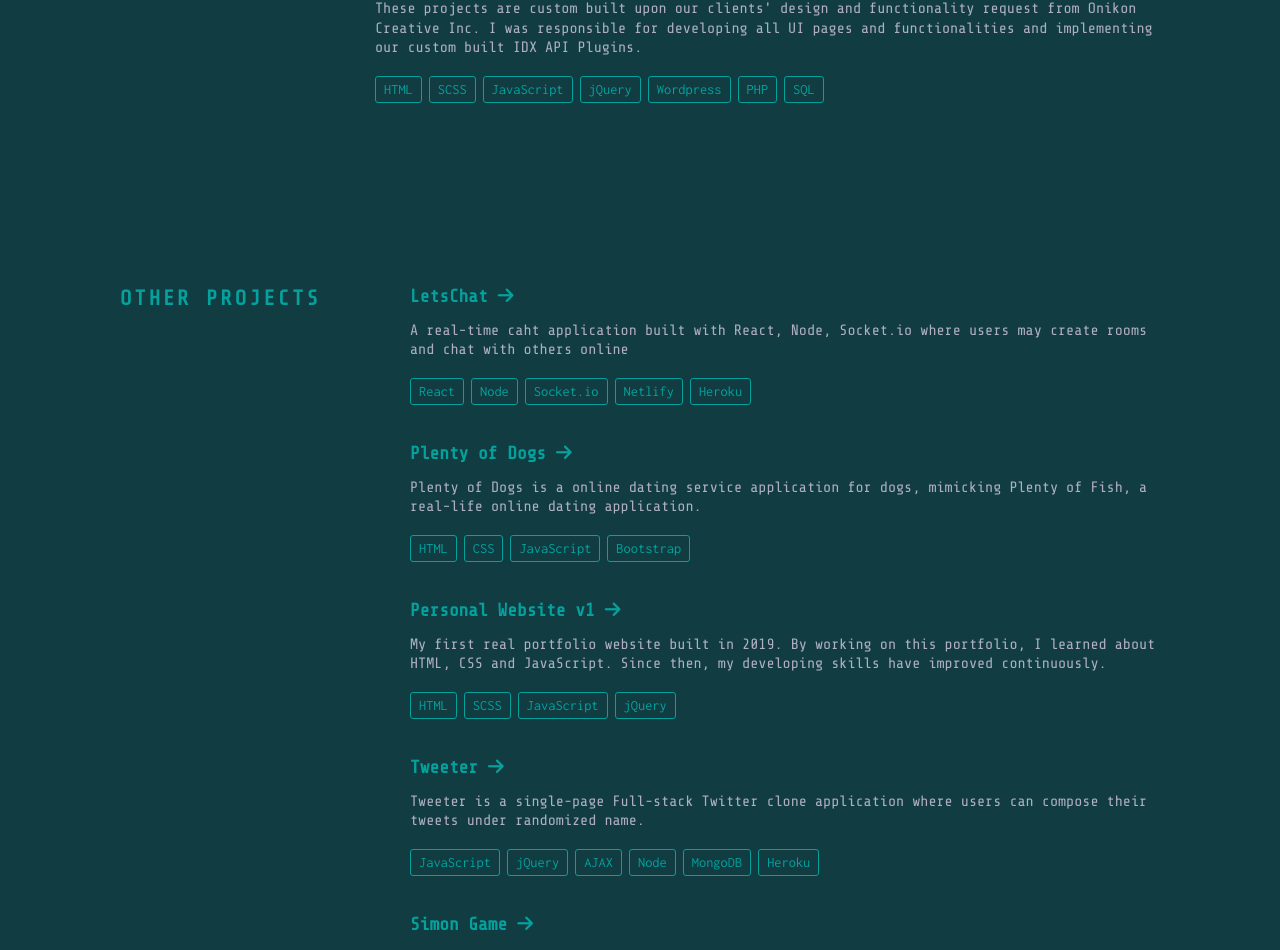
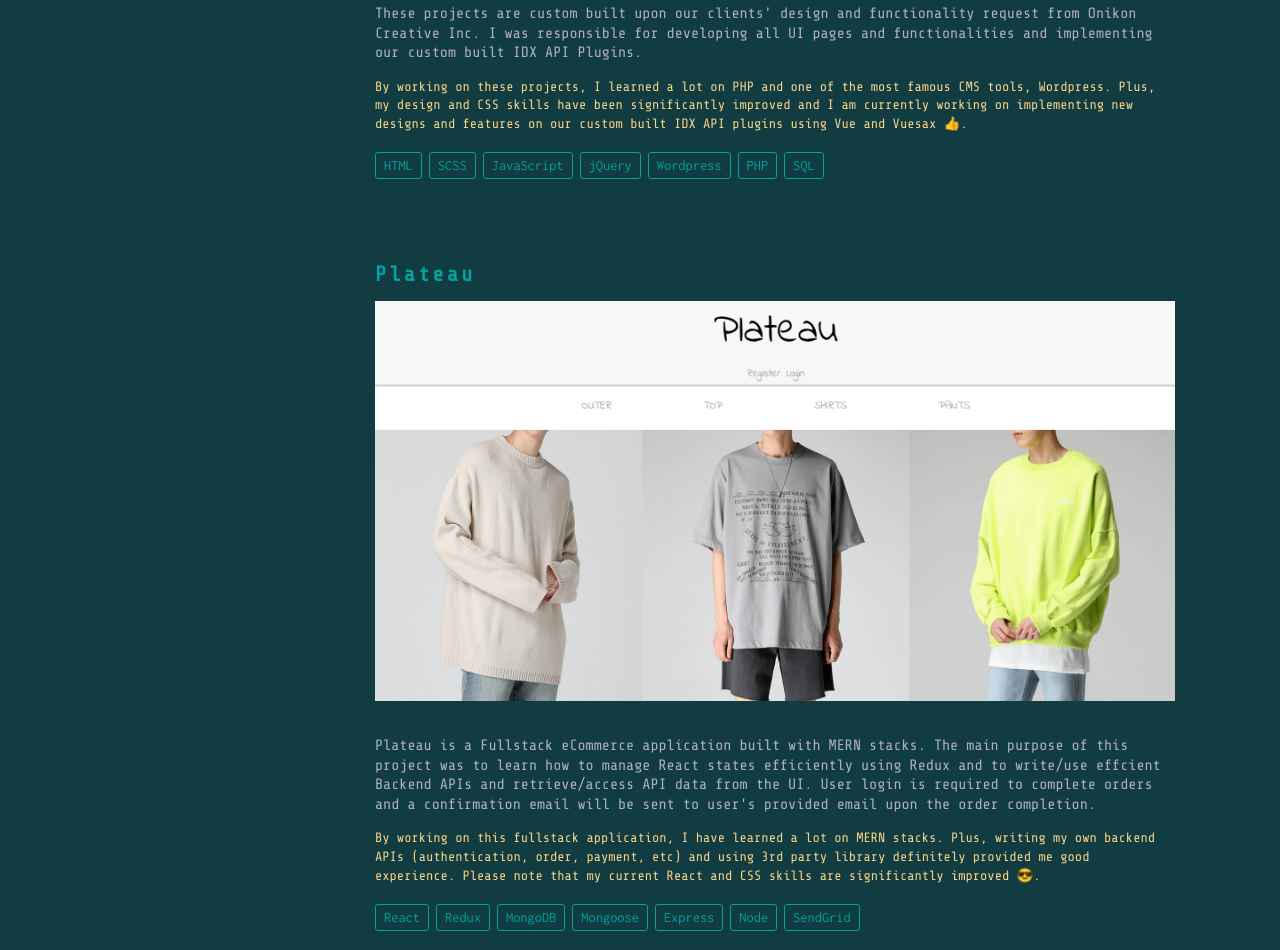
Before and after one commit to Gimorhee/portfolio-v2, a React (Create React App) app: page / in a window 1280 px wide. Shown: the part 3009-3959 px from the top of the page. Built offline with nearby package versions, Linux system fonts and the light colour scheme.

Commit message:
Added another project component in FeaturedProject component

```diff
--- a/src/components/projects/featured/FeaturedProjects.js
+++ b/src/components/projects/featured/FeaturedProjects.js
@@ -1,6 +1,7 @@
 import React from "react";
 
 import OnikonProjects from "./onikon/OnikonProjects";
+import PlateauProject from "./PlateauProject";
 
 import "../../../css/projects/projects.css";
 
@@ -11,6 +12,7 @@ function FeaturedProjects() {
         <h1 className="Project-Header">FEATURED PROJECTS</h1>
         <div className="FeaturedProjects-Container">
           <OnikonProjects />
+          <PlateauProject />
         </div>
       </div>
     </div>
--- /dev/null
+++ b/src/components/projects/featured/PlateauProject.js
@@ -0,0 +1,51 @@
+import React from "react";
+
+import "../../../css/projects/projects.css";
+
+function PlateauProject() {
+  return (
+    <div className="PlateauProject-Container">
+      <h1 className="Project-Header">Plateau</h1>
+      <div className="Project-Image-Container">
+        <a
+          className="Project-Image Plateau"
+          href="https://plateau.herokuapp.com/"
+          target="_blank"
+        >
+          <div className="Project-Inner-Background"></div>
+          <span className="Project-Name">
+            <i class="fas fa-external-link-alt"></i>
+          </span>
+        </a>
+      </div>
+      <p className="Project-Info">
+        Plateau is a Fullstack eCommerce application built with MERN stacks. The
+        main purpose of this project was to learn how to manage React states
+        efficiently using Redux and to write/use effcient Backend APIs and
+        retrieve/access API data from the UI. User login is required to complete
+        orders and a confirmation email will be sent to user's provided email
+        upon the order completion.
+      </p>
+      <div className="Project-Note">
+        <p>
+          By working on this fullstack application, I have learned a lot on MERN
+          stacks. Plus, writing my own backend APIs (authentication, order,
+          payment, etc) and using 3rd party library definitely provided me good
+          experience. Please note that my current React and CSS skills are
+          significantly improved 😎.
+        </p>
+      </div>
+      <div className="Project-Stacks">
+        <span className="Project-Stack">React</span>
+        <span className="Project-Stack">Redux</span>
+        <span className="Project-Stack">MongoDB</span>
+        <span className="Project-Stack">Mongoose</span>
+        <span className="Project-Stack">Express</span>
+        <span className="Project-Stack">Node</span>
+        <span className="Project-Stack">SendGrid</span>
+      </div>
+    </div>
+  );
+}
+
+export default PlateauProject;
--- a/src/components/projects/featured/onikon/OnikonProjects.js
+++ b/src/components/projects/featured/onikon/OnikonProjects.js
@@ -7,22 +7,31 @@ import "../../../../css/projects/projects.css";
 function OnikonProjects() {
   return (
     <div className="OnikonProject-Container">
-      <h1 className="OnikonProject-Header">Real Estate Agents Website</h1>
+      <h1 className="Project-Header">Real Estate Agents Website</h1>
       <OnikonCarousel />
-      <p className="OnikonProject-Info">
+      <p className="Project-Info">
         These projects are custom built upon our clients' design and
         functionality request from Onikon Creative Inc. I was responsible for
         developing all UI pages and functionalities and implementing our custom
         built IDX API Plugins.
       </p>
-      <div className="OnikonProject-Stacks">
-        <span className="OnikonProject-Stack">HTML</span>
-        <span className="OnikonProject-Stack">SCSS</span>
-        <span className="OnikonProject-Stack">JavaScript</span>
-        <span className="OnikonProject-Stack">jQuery</span>
-        <span className="OnikonProject-Stack">Wordpress</span>
-        <span className="OnikonProject-Stack">PHP</span>
-        <span className="OnikonProject-Stack">SQL</span>
+      <div className="Project-Note">
+        <p>
+          By working on these projects, I learned a lot on PHP and one of the
+          most famous CMS tools, Wordpress. Plus, my design and CSS skills have
+          been significantly improved and I am currently working on implementing
+          new designs and features on our custom built IDX API plugins using Vue
+          and Vuesax 👍.
+        </p>
+      </div>
+      <div className="Project-Stacks">
+        <span className="Project-Stack">HTML</span>
+        <span className="Project-Stack">SCSS</span>
+        <span className="Project-Stack">JavaScript</span>
+        <span className="Project-Stack">jQuery</span>
+        <span className="Project-Stack">Wordpress</span>
+        <span className="Project-Stack">PHP</span>
+        <span className="Project-Stack">SQL</span>
       </div>
     </div>
   );
--- a/src/css/projects/projects.css
+++ b/src/css/projects/projects.css
@@ -25,13 +25,14 @@
   padding: 0 25px;
 }
 
-.FeaturedProjects .FeaturedProjects-Container .OnikonProject-Container .OnikonProject-Header {
+.FeaturedProjects .FeaturedProjects-Container .Project-Header {
   color: #05a19c;
   font-size: 21px;
-  margin-bottom: 10px;
+  margin-bottom: 15px;
+  padding-left: 0;
 }
 
-.FeaturedProjects .FeaturedProjects-Container .OnikonProject-Container .OnikonProject-Info {
+.FeaturedProjects .FeaturedProjects-Container .Project-Info {
   margin-top: 35px;
   color: #afafbf;
   margin-bottom: 15px;
@@ -39,7 +40,7 @@
   font-size: 15px;
 }
 
-.FeaturedProjects .FeaturedProjects-Container .OnikonProject-Container .OnikonProject-Stacks .OnikonProject-Stack {
+.FeaturedProjects .FeaturedProjects-Container .Project-Stacks .Project-Stack {
   font-family: "Inconsolata", monospace;
   color: #05a19c;
   border: 1px solid #05a19c;
@@ -50,7 +51,77 @@
   display: inline-block;
 }
 
+.FeaturedProjects .FeaturedProjects-Container .Project-Image-Container {
+  overflow: hidden;
+}
+
+.FeaturedProjects .FeaturedProjects-Container .Project-Image-Container .Project-Image {
+  background-position: center;
+  background-size: cover;
+  background-repeat: no-repeat;
+  width: 100%;
+  padding-bottom: 50%;
+  display: block;
+  position: relative;
+  -webkit-transition: all 1s;
+  transition: all 1s;
+}
+
+.FeaturedProjects .FeaturedProjects-Container .Project-Image-Container .Project-Image .Project-Name {
+  display: block;
+  margin: 0;
+  position: absolute;
+  top: 50%;
+  left: 50%;
+  -webkit-transform: translate(-50%, -50%);
+          transform: translate(-50%, -50%);
+  opacity: 0;
+  -webkit-transition: all 1s;
+  transition: all 1s;
+  color: #cae8d5;
+  font-size: 30px;
+  font-weight: 900;
+}
+
+.FeaturedProjects .FeaturedProjects-Container .Project-Image-Container .Project-Image:hover {
+  -webkit-transform: scale(1.05);
+          transform: scale(1.05);
+}
+
+.FeaturedProjects .FeaturedProjects-Container .Project-Image-Container .Project-Image:hover .Project-Inner-Background {
+  display: block;
+  position: absolute;
+  height: 100%;
+  width: 100%;
+  opacity: 1;
+  background: rgba(0, 0, 0, 0.7);
+  -webkit-transition: all 1s;
+  transition: all 1s;
+  bottom: 0;
+  left: 0;
+}
+
+.FeaturedProjects .FeaturedProjects-Container .Project-Image-Container .Project-Image:hover .Project-Name {
+  opacity: 1;
+}
+
+.FeaturedProjects .FeaturedProjects-Container .Project-Note {
+  color: #f6d186;
+  margin: 15px 0;
+  font-size: 13.5px;
+  line-height: 1.4;
+}
+
+.FeaturedProjects .FeaturedProjects-Container .PlateauProject-Container .Plateau {
+  background-image: url("../../../src/images/plateau.png");
+}
+
+.FeaturedProjects .FeaturedProjects-Container .OnikonProject-Container {
+  margin-bottom: 80px;
+}
+
 .FeaturedProjects .FeaturedProjects-Container .OnikonProject-Container .Onikon-Carousel-Container .Single-Container {
+  display: block;
   width: 100%;
   padding-bottom: 50%;
   -webkit-transition: 0.6s ease-in-out all;
@@ -78,12 +149,6 @@
           transform: scale(1.05);
 }
 
-.FeaturedProjects .FeaturedProjects-Container .OnikonProject-Container .Onikon-Carousel-Container .Single-Container .Single-Inner-Container {
-  opacity: 1;
-  width: 100%;
-  height: 100%;
-}
-
 .FeaturedProjects .FeaturedProjects-Container .OnikonProject-Container .Onikon-Carousel-Container .Single-Container:hover .Single-Inner-Container {
   display: block;
   position: absolute;
@@ -95,14 +160,6 @@
   transition: all 1s;
   bottom: 0;
   left: 0;
-}
-
-.FeaturedProjects .FeaturedProjects-Container .OnikonProject-Container .Onikon-Carousel-Container .Single-Container:hover .Single-Inner-Container .Single-Inner-Info {
-  opacity: 1;
-}
-
-.FeaturedProjects .FeaturedProjects-Container .OnikonProject-Container .Onikon-Carousel-Container .Single-Container:hover .Single-Project-Header {
-  opacity: 1;
 }
 
 .FeaturedProjects .FeaturedProjects-Container .OnikonProject-Container .Khanhvo {
--- a/src/css/projects/projects.scss
+++ b/src/css/projects/projects.scss
@@ -20,15 +20,14 @@
     max-width: 850px;
     padding: 0 25px;
 
-    // ONIKON PROJECT COMPONENT
-    .OnikonProject-Container {
-      .OnikonProject-Header {
+    .Project-Header {
       color: #05a19c;
       font-size: 21px;
-        margin-bottom: 10px;
+      margin-bottom: 15px;
+      padding-left: 0;
     }
 
-      .OnikonProject-Info {
+    .Project-Info {
       margin-top: 35px;
       color: #afafbf;
       margin-bottom: 15px;
@@ -36,8 +35,8 @@
       font-size: 15px;
     }
 
-      .OnikonProject-Stacks {
-        .OnikonProject-Stack {
+    .Project-Stacks {
+      .Project-Stack {
         font-family: "Inconsolata", monospace;
         color: #05a19c;
         border: 1px solid #05a19c;
@@ -49,8 +48,80 @@
       }
     }
 
+    .Project-Image-Container {
+      overflow: hidden;
+
+      .Project-Image {
+        background-position: center;
+        background-size: cover;
+        background-repeat: no-repeat;
+        width: 100%;
+        padding-bottom: 50%;
+        display: block;
+        position: relative;
+        transition: all 1s;
+
+        .Project-Name {
+          display: block;
+          margin: 0;
+          position: absolute;
+          top: 50%;
+          left: 50%;
+          -ms-transform: translate(-50%, -50%);
+          transform: translate(-50%, -50%);
+          opacity: 0;
+          transition: all 1s;
+
+          color: #cae8d5;
+          font-size: 30px;
+          font-weight: 900;
+        }
+
+        &:hover {
+          transform: scale(1.05);
+          .Project-Inner-Background {
+            display: block;
+            position: absolute;
+            height: 100%;
+            width: 100%;
+            opacity: 1;
+            background: rgba(0, 0, 0, 0.7);
+            -moz-transition: all 1s;
+            -webkit-transition: all 1s;
+            transition: all 1s;
+
+            bottom: 0;
+            left: 0;
+          }
+
+          .Project-Name {
+            opacity: 1;
+          }
+        }
+      }
+    }
+
+    .Project-Note {
+      color: #f6d186;
+      margin: 15px 0;
+      font-size: 13.5px;
+      line-height: 1.4;
+    }
+
+    // PLATEAU PROJECT COMPONENT
+    .PlateauProject-Container {
+      .Plateau {
+        background-image: url("../../../src/images/plateau.png");
+      }
+    }
+
+    // ONIKON PROJECT COMPONENT
+    .OnikonProject-Container {
+      margin-bottom: 80px;
+
       .Onikon-Carousel-Container {
         .Single-Container {
+          display: block;
           width: 100%;
           padding-bottom: 50%;
           transition: 0.6s ease-in-out all;
@@ -76,12 +147,6 @@
             transform: scale(1.05);
           }
 
-          .Single-Inner-Container {
-            opacity: 1;
-            width: 100%;
-            height: 100%;
-          }
-
           &:hover {
             .Single-Inner-Container {
               display: block;
@@ -96,14 +161,6 @@
 
               bottom: 0;
               left: 0;
-
-              .Single-Inner-Info {
-                opacity: 1;
-              }
-            }
-
-            .Single-Project-Header {
-              opacity: 1;
             }
           }
         }
```
Also changed, not shown: src/images/plateau.png (added), 1 other file (tests, documents, lock files or other folders). Lines whose indentation alone changed are shown as unchanged.
